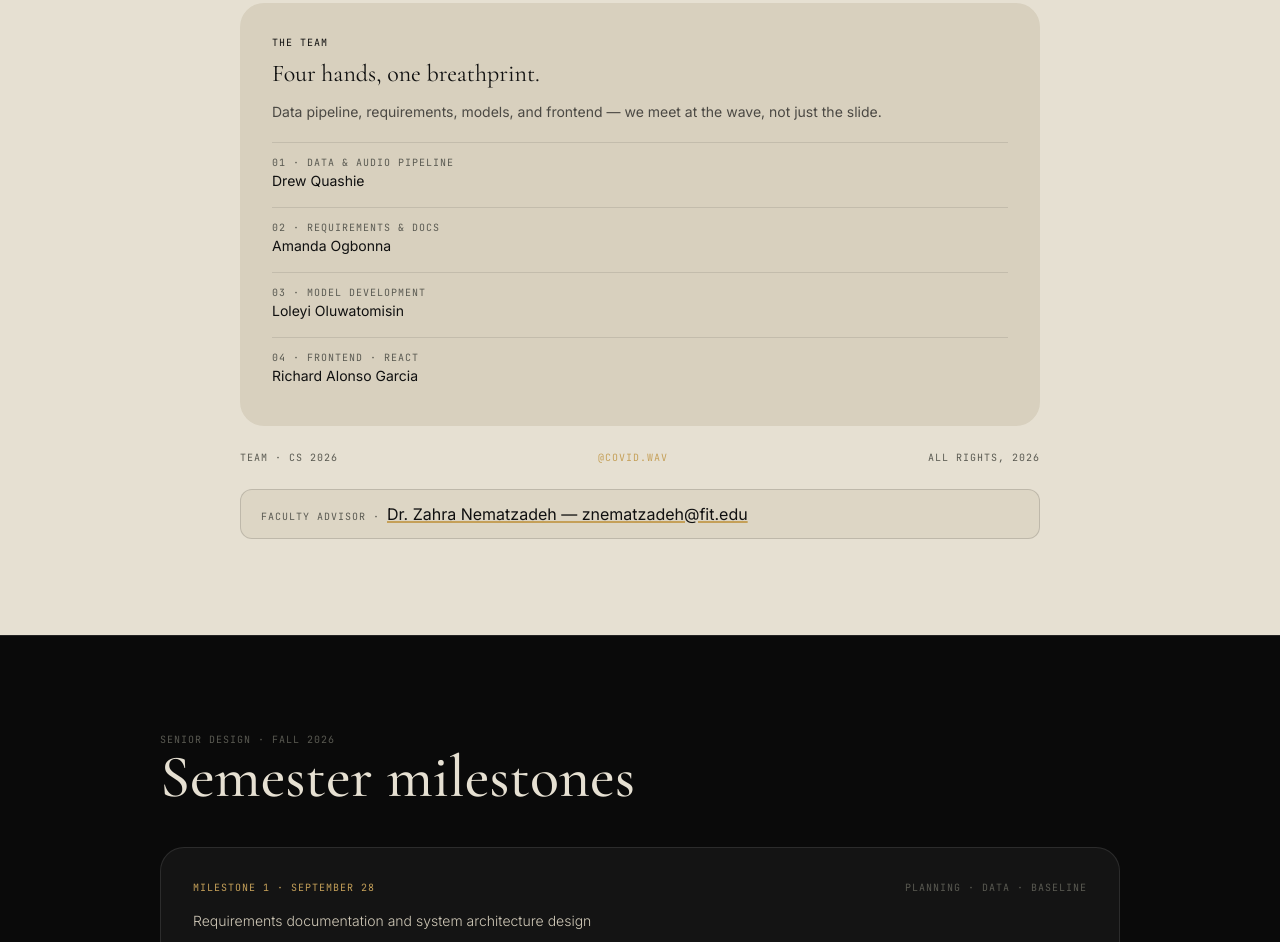
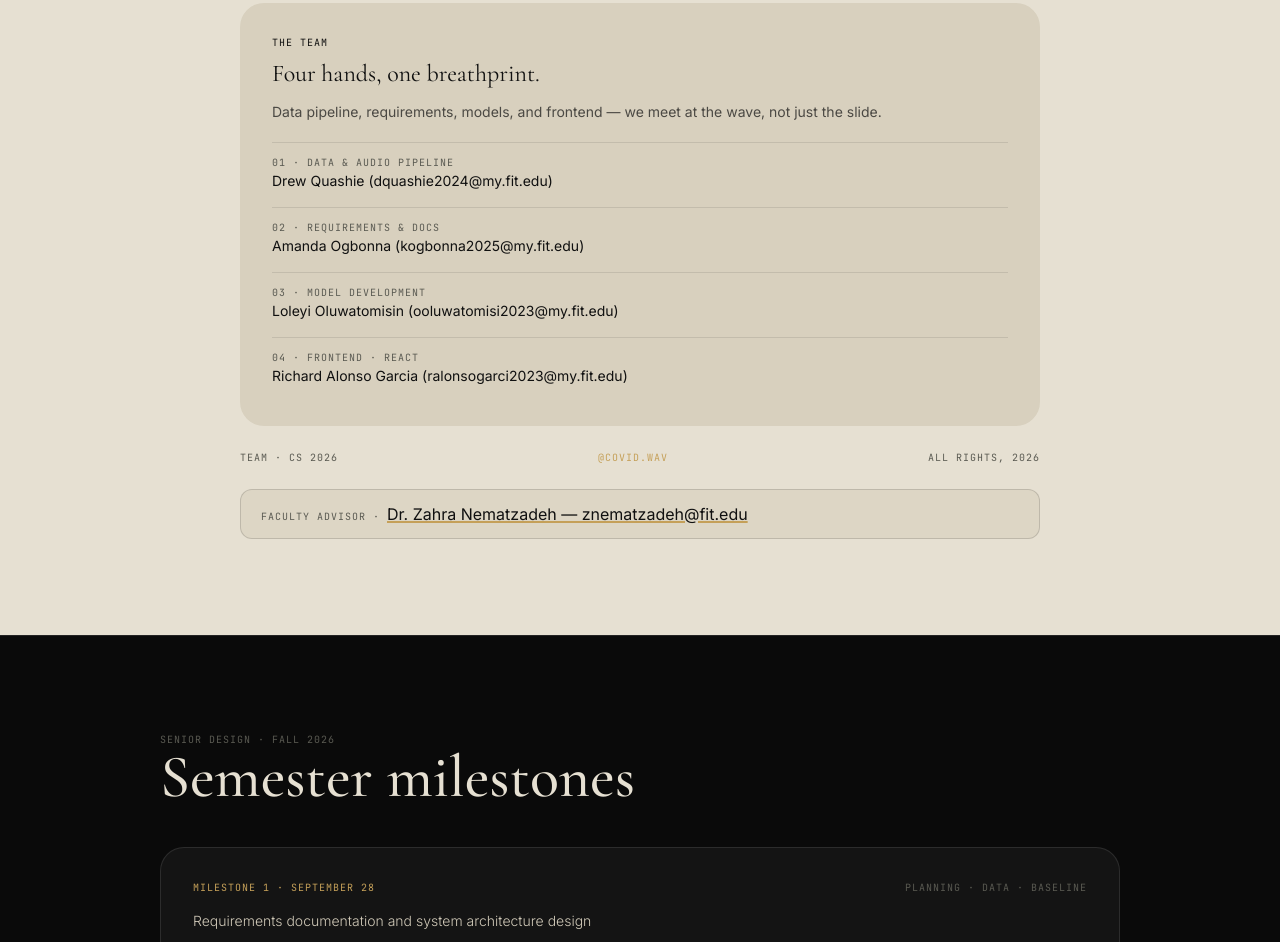
Before and after one commit to loafthecomputerphile/Senior_Design, a plain HTML site: page project_website/index.html in a window 1280 px wide. Shown: the part 3923-4865 px from the top of the page. Drawn offline with nearby package versions, Linux system fonts and the light colour scheme.

Commit message:
updates
updated project plan and index.html

```diff
--- a/project_website/index.html
+++ b/project_website/index.html
@@ -34,7 +34,7 @@
       <a href="#plan" class="hover:text-[#E6E0D2]">Project Plan</a>
       <!-- <a href="#reach" class="hover:text-[#E6E0D2]">Reach</a> -->
       <a href="#milestones" class="hover:text-[#E6E0D2]">Milestones</a>
-      <a href="assets/covid.wav_project_plan.pdf" class="hover:text-[#E6E0D2]">Project Plan</a>
+      <a href="assets/covid.wav_project_plan_v2.pdf" class="hover:text-[#E6E0D2]">Project Plan</a>
       <a href="" target="_blank" rel="noopener noreferrer" class="hover:text-[#E6E0D2]">Presentation</a>
 
       <a href="#members" class="text-[#C5A059] border border-white/15 px-4 py-2 rounded-full hover:bg-[#E6E0D2] hover:text-[#0A0A0A]">Members</a>
@@ -51,7 +51,7 @@
     <!--<a href="#faq" class="text-[11px] uppercase tracking-widest">FAQ</a>-->
     <a href="#milestones" class="text-[11px] uppercase tracking-widest">Milestones</a>
     <a href="#contact" class="text-[11px] uppercase tracking-widest">Contact</a>
-    <a href="./assets/covid.wav_project_plan.pdf" target="_blank" rel="noopener noreferrer" class="text-[11px] uppercase tracking-widest">Project Plan</a>
+    <a href="./assets/covid.wav_project_plan_v2.pdf" target="_blank" rel="noopener noreferrer" class="text-[11px] uppercase tracking-widest">Project Plan</a>
     <a href="#faq" class="text-[11px] uppercase tracking-widest">Presentation</a>
   </div>
 
@@ -323,10 +323,10 @@
           <p class="font-display text-2xl mt-2 text-[#101010]">Four hands, one breathprint.</p>
           <p class="text-sm mt-3 text-[#101010]/70">Data pipeline, requirements, models, and frontend — we meet at the wave, not just the slide.</p>
           <ul class="mt-5 grid gap-2 text-sm text-[#101010]">
-            <li class="border-t border-[#101010]/10 py-2"><span class="font-mono text-[10px] uppercase tracking-widest text-[#5A5A52]">01 · Data & Audio Pipeline</span><br>Drew Quashie</li>
-            <li class="border-t border-[#101010]/10 py-2"><span class="font-mono text-[10px] uppercase tracking-widest text-[#5A5A52]">02 · Requirements & Docs</span><br>Amanda Ogbonna</li>
-            <li class="border-t border-[#101010]/10 py-2"><span class="font-mono text-[10px] uppercase tracking-widest text-[#5A5A52]">03 · Model Development</span><br>Loleyi Oluwatomisin</li>
-            <li class="border-t border-[#101010]/10 py-2"><span class="font-mono text-[10px] uppercase tracking-widest text-[#5A5A52]">04 · Frontend · React</span><br>Richard Alonso Garcia</li>
+            <li class="border-t border-[#101010]/10 py-2"><span class="font-mono text-[10px] uppercase tracking-widest text-[#5A5A52]">01 · Data & Audio Pipeline</span><br>Drew Quashie (dquashie2024@my.fit.edu)</li>
+            <li class="border-t border-[#101010]/10 py-2"><span class="font-mono text-[10px] uppercase tracking-widest text-[#5A5A52]">02 · Requirements & Docs</span><br>Amanda Ogbonna (kogbonna2025@my.fit.edu)</li>
+            <li class="border-t border-[#101010]/10 py-2"><span class="font-mono text-[10px] uppercase tracking-widest text-[#5A5A52]">03 · Model Development</span><br>Loleyi Oluwatomisin (ooluwatomisi2023@my.fit.edu)</li>
+            <li class="border-t border-[#101010]/10 py-2"><span class="font-mono text-[10px] uppercase tracking-widest text-[#5A5A52]">04 · Frontend · React</span><br>Richard Alonso Garcia (ralonsogarci2023@my.fit.edu)</li>
           </ul>
         </div>
         <div class="flex flex-wrap items-center justify-between font-mono text-[10px] uppercase tracking-widest text-[#5A5A52]">
```
Also changed, not shown: project_website/project-plan.html (+1 -1 lines), 2 other files.
